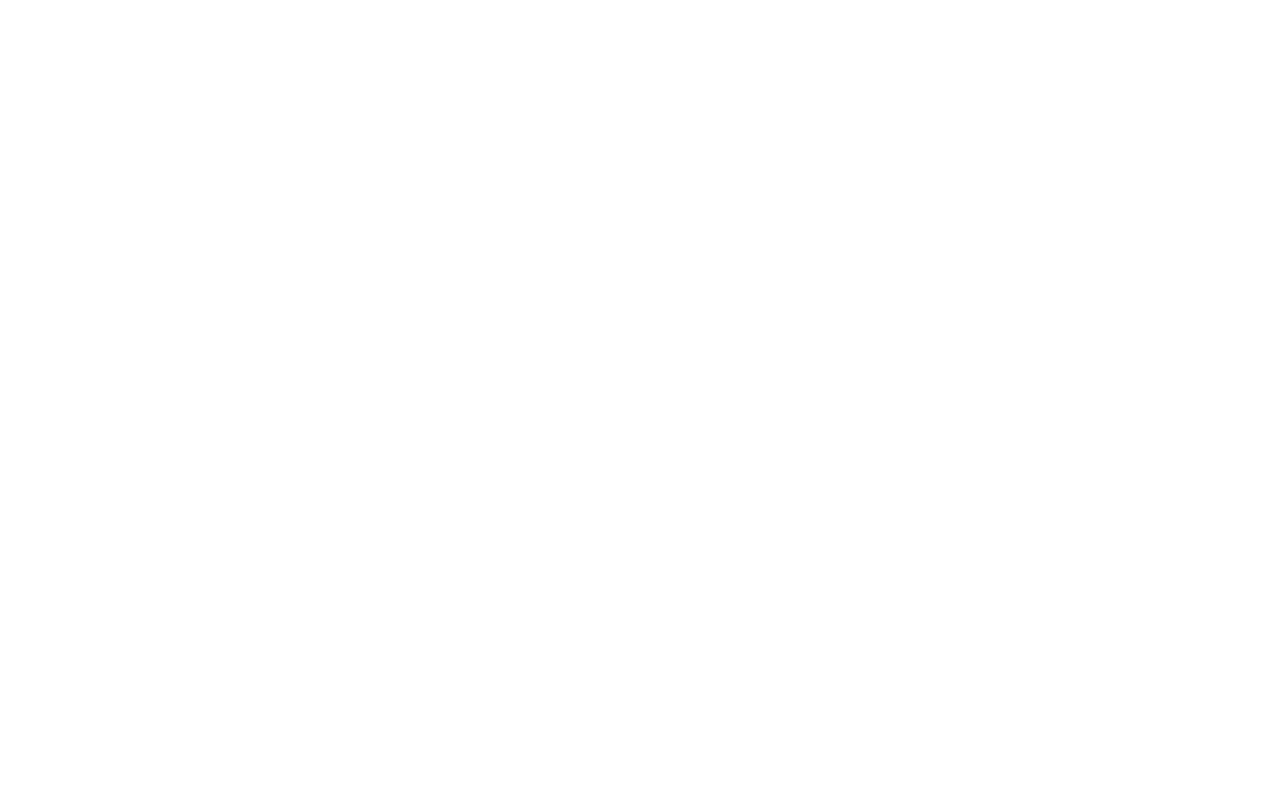
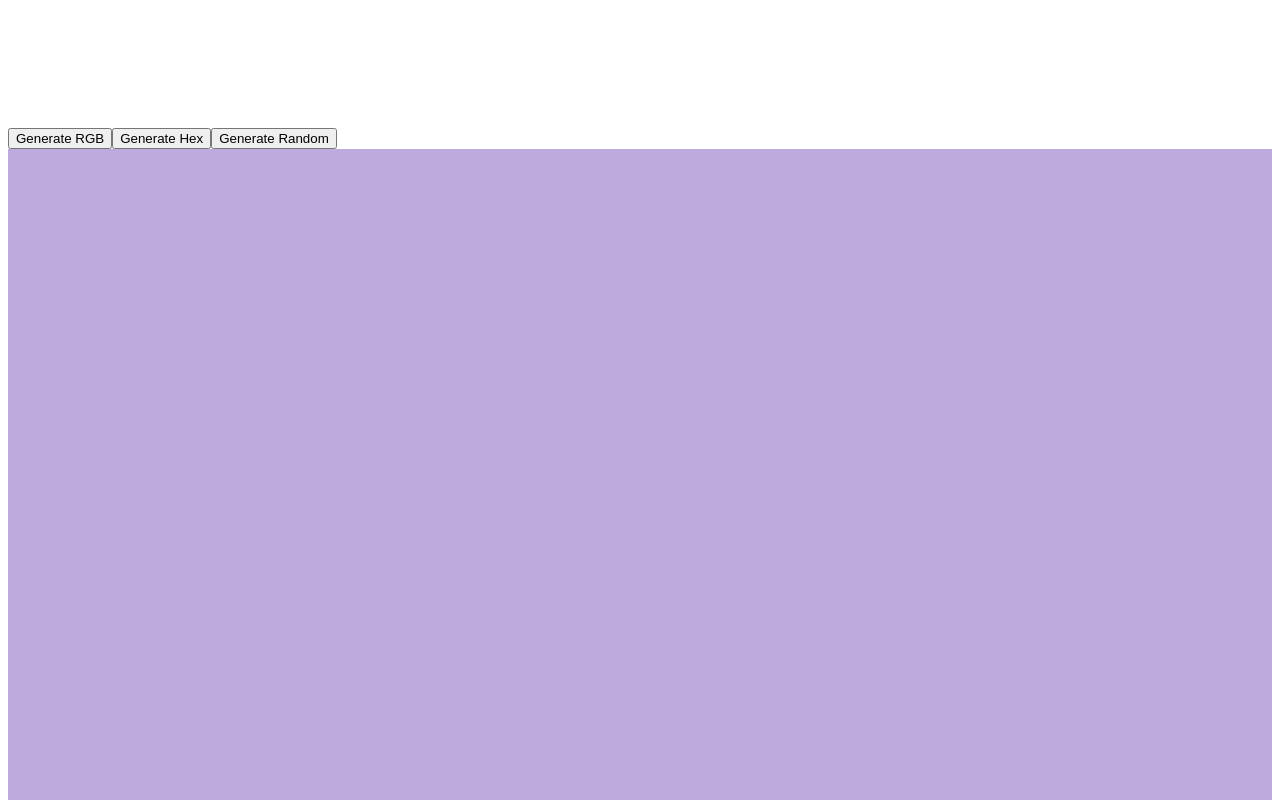
Before and after one commit to aswin-dotcom/react-lab, a React (Vite) app in the folder experiments/: page / in a window 1280 px wide. Shown: the part 680-1480 px from the top of the page. Before the commit the page ends 816 px from the top, so only its background shows below. Built offline with nearby package versions, Linux system fonts and the light colour scheme.

Commit message:
Random-color Generation

```diff
--- a/experiments/src/App.jsx
+++ b/experiments/src/App.jsx
@@ -1,10 +1,12 @@
 import React from 'react'
 import Accordian from './Components/accordian/accordian'
+import RandomColor from './Components/random-color/RandomColor'
 
 const App = () => {
   return (
     <div>
       <Accordian />
+      <RandomColor/>
     </div>
   )
 }
--- /dev/null
+++ b/experiments/src/Components/random-color/RandomColor.jsx
@@ -0,0 +1,73 @@
+import React, { useEffect } from "react";
+import { useState } from "react";
+
+const RandomColor = () => {
+  const [colorType, setColorType] = useState("Hex");
+  const [color, setColor] = useState("#00000");
+
+  function randomnumbers(length) {
+    return Math.floor(Math.random() * length);
+  }
+
+  function RGBgeneration() {
+    const r = randomnumbers(256);
+    const g = randomnumbers(256);
+    const b = randomnumbers(256);
+
+    setColor(`rgb(${r},${g},${b})`);
+  }
+
+  function HEXgeneration() {
+    const hexarray = [
+      "0",
+      "1",
+      "2",
+      "3",
+      "4",
+      "5",
+      "6",
+      "7",
+      "8",
+      "9",
+      "A",
+      "B",
+      "C",
+      "D",
+      "E",
+      "F",
+    ];
+    let hex = "#";
+    for (let i = 0; i < 6; i++) {
+      hex += hexarray[randomnumbers(hexarray.length)];
+    }
+    setColor(hex);
+  }
+
+  useEffect(() => {
+    if (colorType === "RGB") RGBgeneration();
+    else HEXgeneration();
+  }, [colorType]);
+
+  useEffect(() => {
+    console.log(color);
+  }, [color]);
+
+  return (
+    <div>
+      <div>
+        <button onClick={() => setColorType("RGB")}>Generate RGB</button>
+        <button onClick={() => setColorType("HEX")}>Generate Hex</button>
+        <button onClick={colorType==="RGB"?()=>RGBgeneration():()=>HEXgeneration()}>Generate Random</button>
+      </div>
+      <div
+        style={{
+          height: "100vh",
+          width: "100%",
+          background:color
+        }}
+      ></div>
+    </div>
+  );
+};
+
+export default RandomColor;
```
Also changed, not shown: experiments/src/Components/random-color/RandomColor.css (added).
